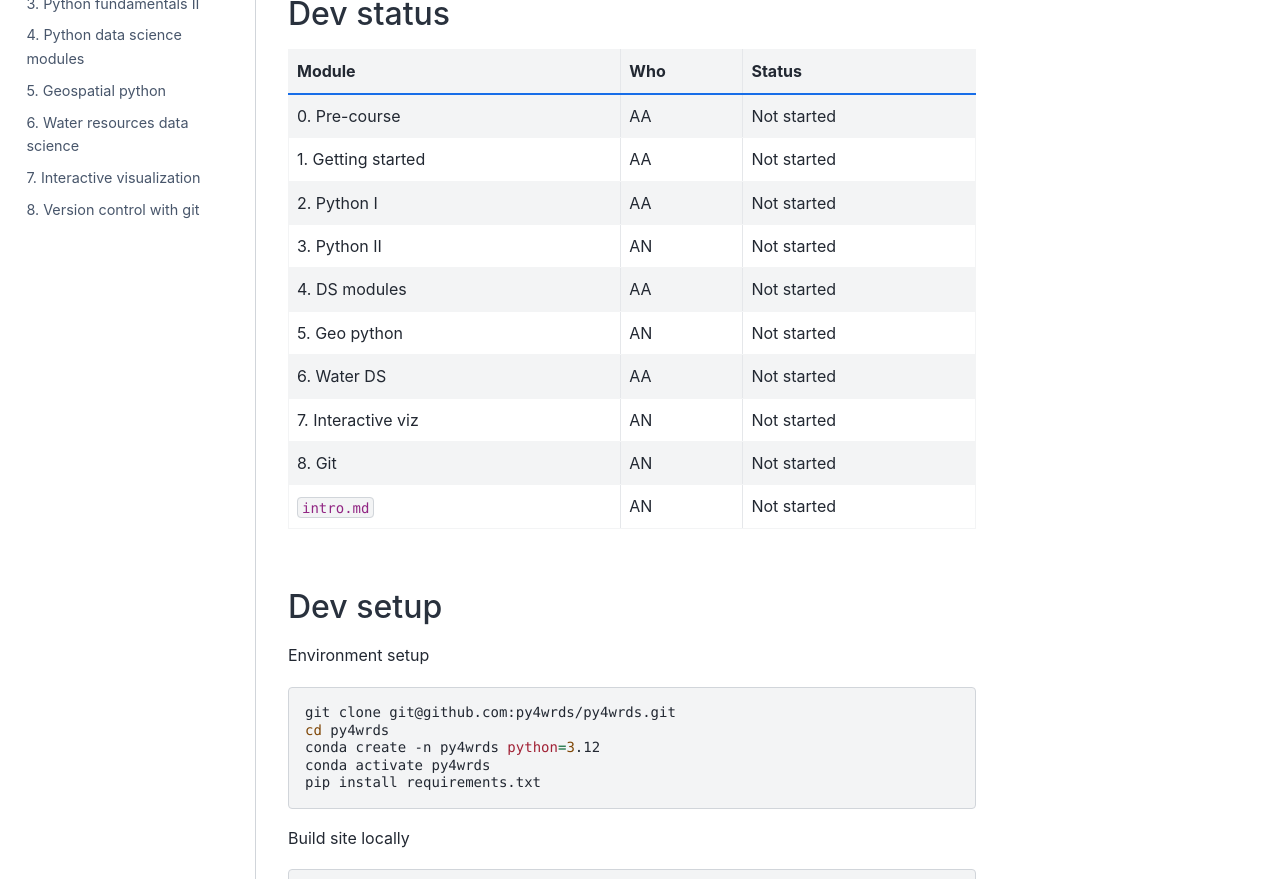
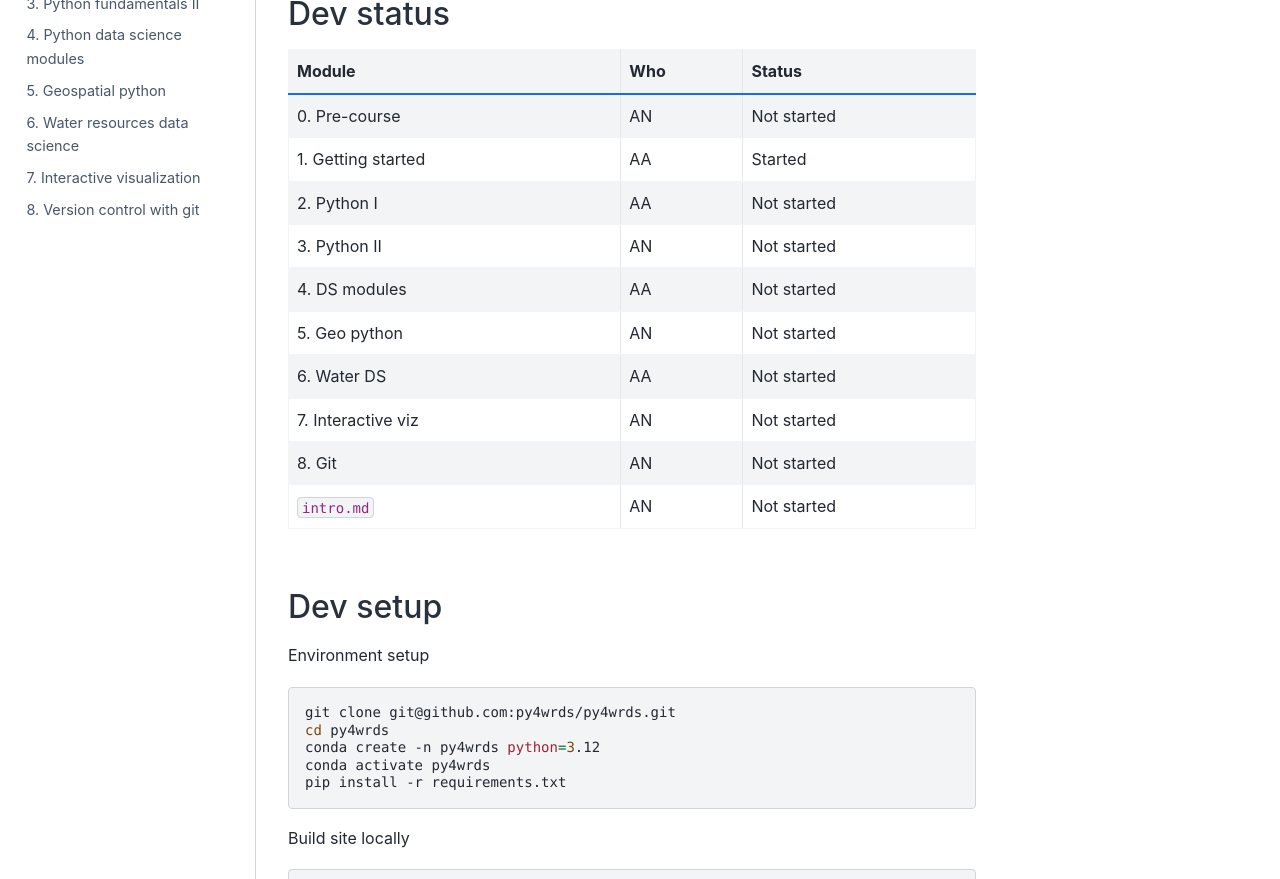
Before and after one commit to py4wrds/py4wrds, a Jupyter Book: the page built from intro.md, in a window 1280 px wide and 1400 px high, scrolled down 1035 px. Shown: the part 321-1200 px from the top of the window. Built offline with Jupyter Book 1.0.4 settings and Sphinx 7.4.7 and the Sphinx Book theme 1.1.4, drawn with Linux system fonts in a browser that asks for light colours; pages that are not in the unit, such as notebooks, are missing from menus.

````diff
--- a/intro.md
+++ b/intro.md
@@ -35,8 +35,8 @@ Welcome
 
 | Module                  | Who | Status        |
 | ----------------------- | --- | ------------- |
-| 0. Pre-course           | AA  | Not started   |
-| 1. Getting started      | AA  | Not started   |
+| 0. Pre-course           | AN  | Not started   |
+| 1. Getting started      | AA  | Started   |
 | 2. Python I             | AA  | Not started   |
 | 3. Python II            | AN  | Not started   |
 | 4. DS modules           | AA  | Not started   |
@@ -57,7 +57,7 @@ git clone git@github.com:py4wrds/py4wrds.git
 cd py4wrds
 conda create -n py4wrds python=3.12
 conda activate py4wrds
-pip install requirements.txt
+pip install -r requirements.txt
 ```
 
 Build site locally
````
